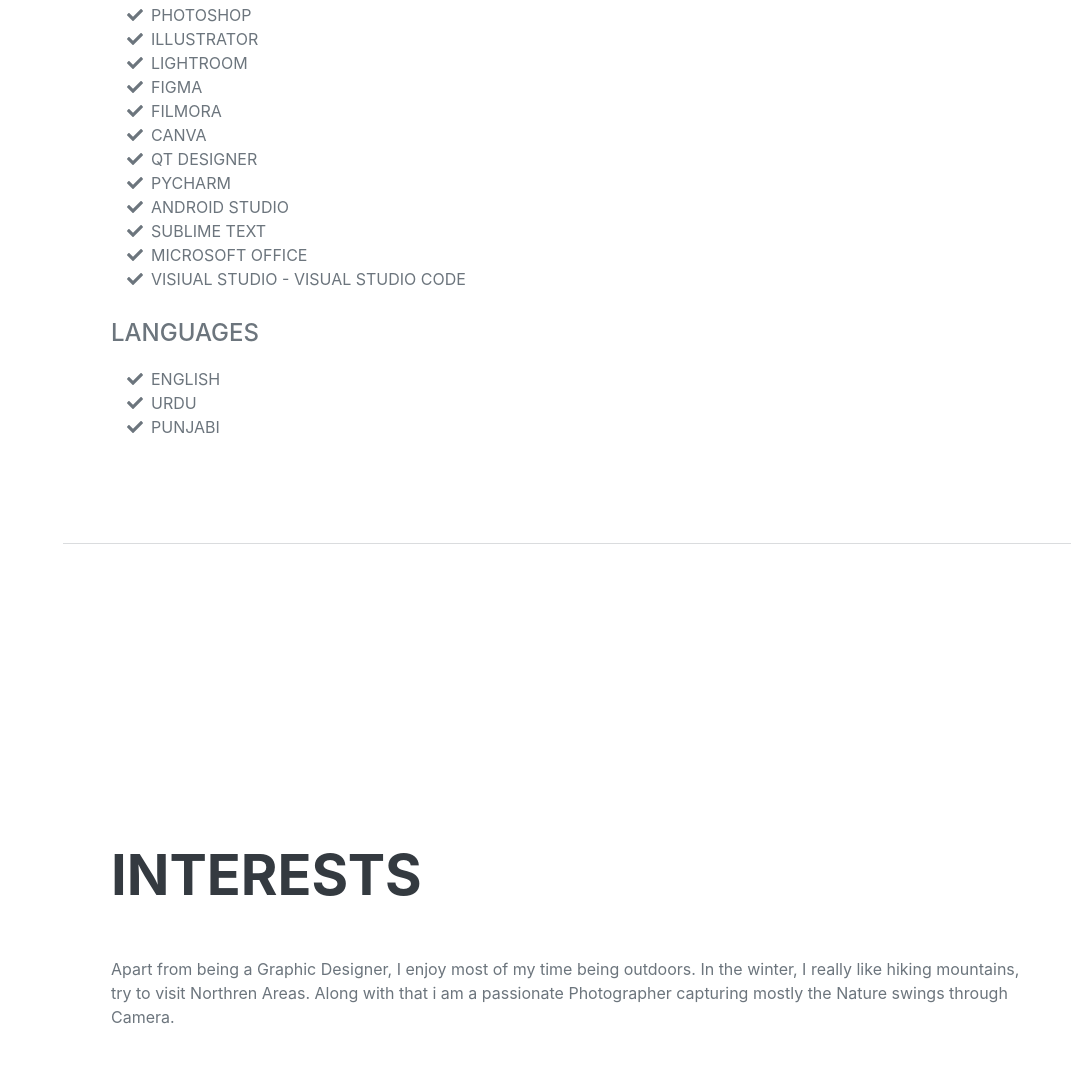
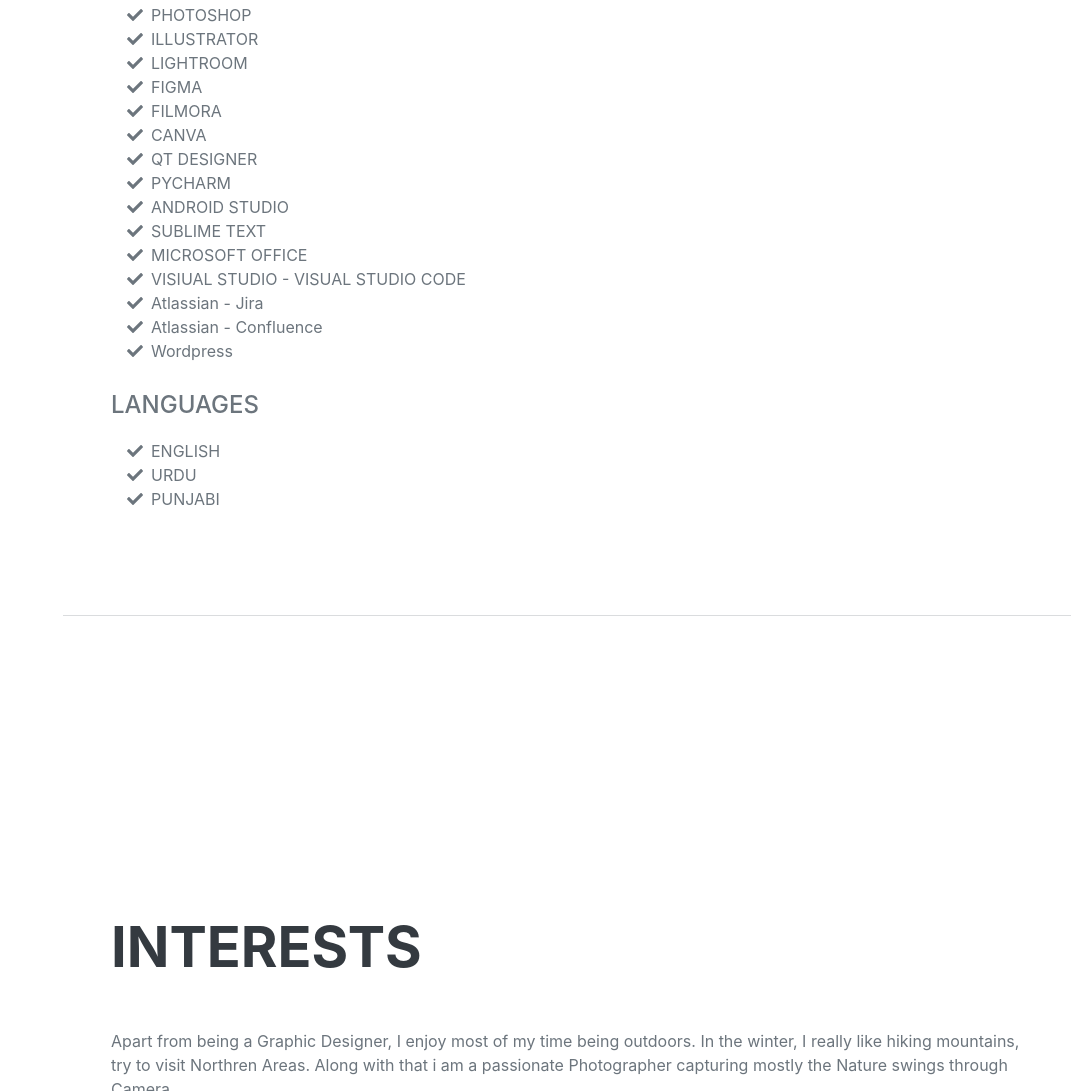
Before and after one commit to UsmanDurrani1999/Resume-US-ML-GD, a plain HTML site: page index.html in a window 1280 px wide. Shown: the part 3140-4231 px from the top of the page, without its empty margins (209-1280 px from the left). Drawn offline with nearby package versions, Linux system fonts and the light colour scheme; a web font is replaced by a local one.

Commit message:
Update index.html

```diff
--- a/index.html
+++ b/index.html
@@ -201,6 +201,18 @@
                             <span class="fa-li"><i class="fas fa-check"></i></span>
                             VISIUAL STUDIO - VISUAL STUDIO CODE
                         </li>
+                        <li>
+                            <span class="fa-li"><i class="fas fa-check"></i></span>
+                            Atlassian - Jira
+                        </li>
+                        <li>
+                            <span class="fa-li"><i class="fas fa-check"></i></span>
+                            Atlassian - Confluence
+                        </li>
+                         <li>
+                            <span class="fa-li"><i class="fas fa-check"></i></span>
+                            Wordpress
+                        </li>
                     </ul><br>
                     <div class="subheading mb-3">Languages</div>
                     <ul class="fa-ul mb-0">
```
